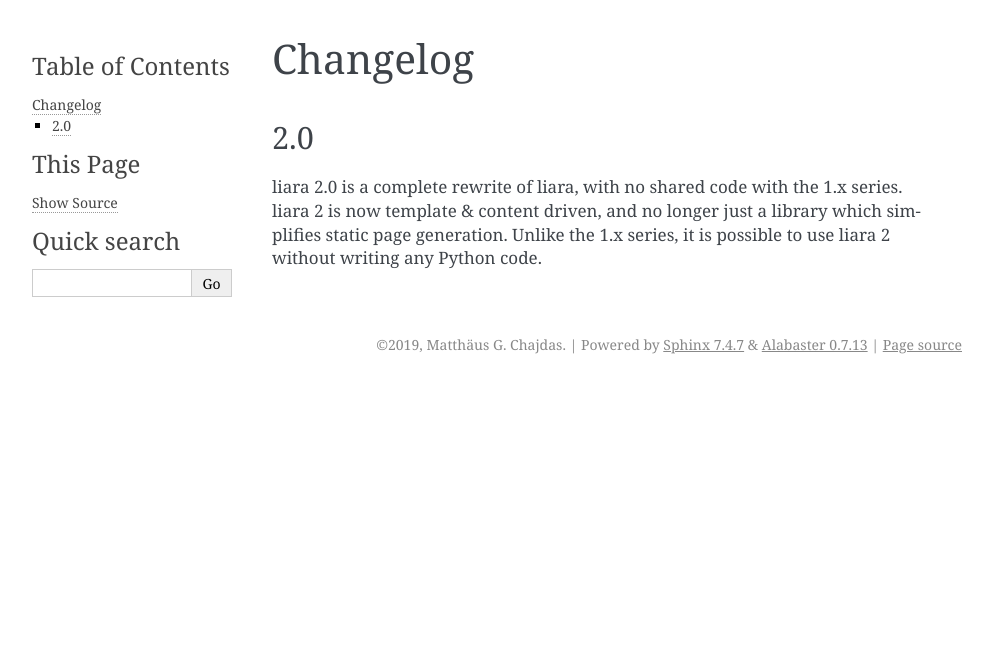
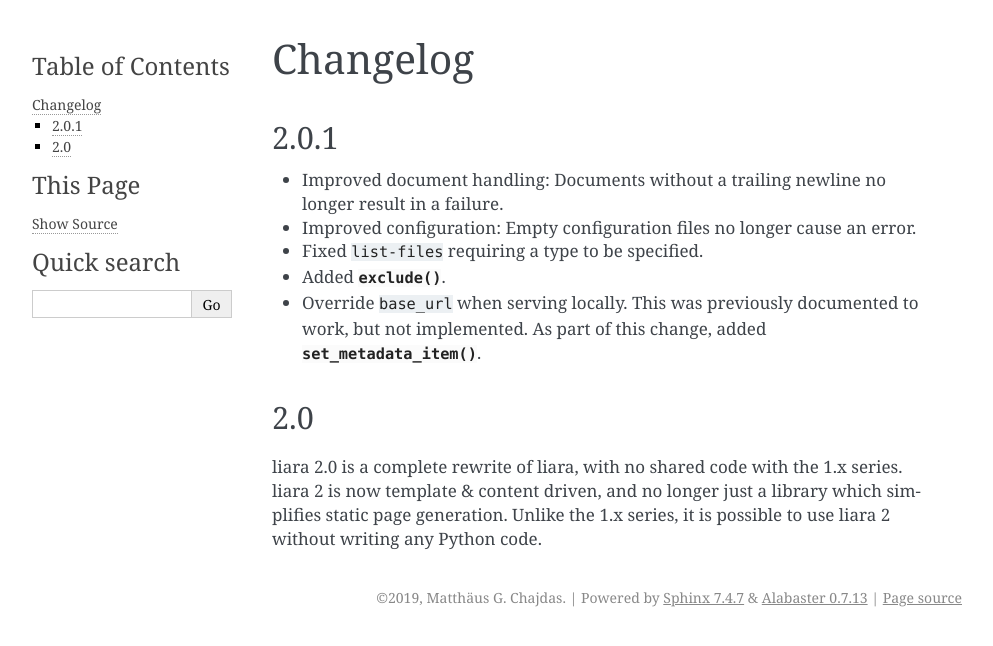
Before and after one commit to Anteru/liara, a Sphinx documentation site: the page built from docs/source/changelog.rst, in a window 1280 px wide. Shown: the top 646 px of the page, without its empty margins (148-1141 px from the left). Built offline with Sphinx 7.4.7, drawn with Linux system fonts in a browser that asks for light colours; the version number is read from the project's files by our own code.

Commit message:
Update changelog and bump version to 2.0.1.

```diff
--- a/docs/source/changelog.rst
+++ b/docs/source/changelog.rst
@@ -1,5 +1,14 @@
 Changelog
 =========
+
+2.0.1
+-----
+
+* Improved document handling: Documents without a trailing newline no longer result in a failure.
+* Improved configuration: Empty configuration files no longer cause an error.
+* Fixed ``list-files`` requiring a type to be specified.
+* Added :py:meth:`~liara.query.Query.exclude`.
+* Override ``base_url`` when serving locally. This was previously documented to work, but not implemented. As part of this change, added :py:meth:`~liara.site.Site.set_metadata_item`.
 
 2.0
 ---
--- a/liara/__init__.py
+++ b/liara/__init__.py
@@ -18,7 +18,7 @@ import logging
 from . import config
 
 
-__version__ = '2.0'
+__version__ = '2.0.1'
 __all__ = [
     'actions',
     'cache',
```
